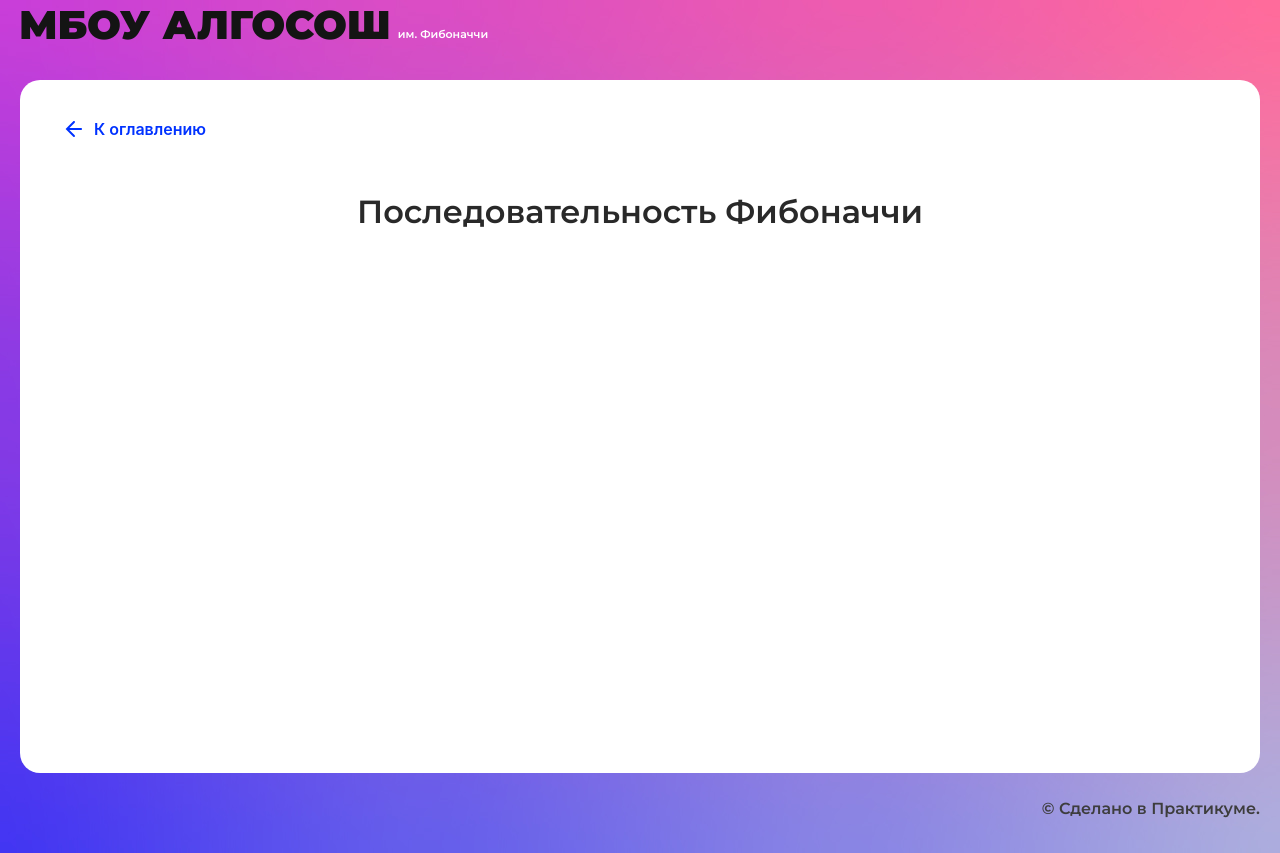
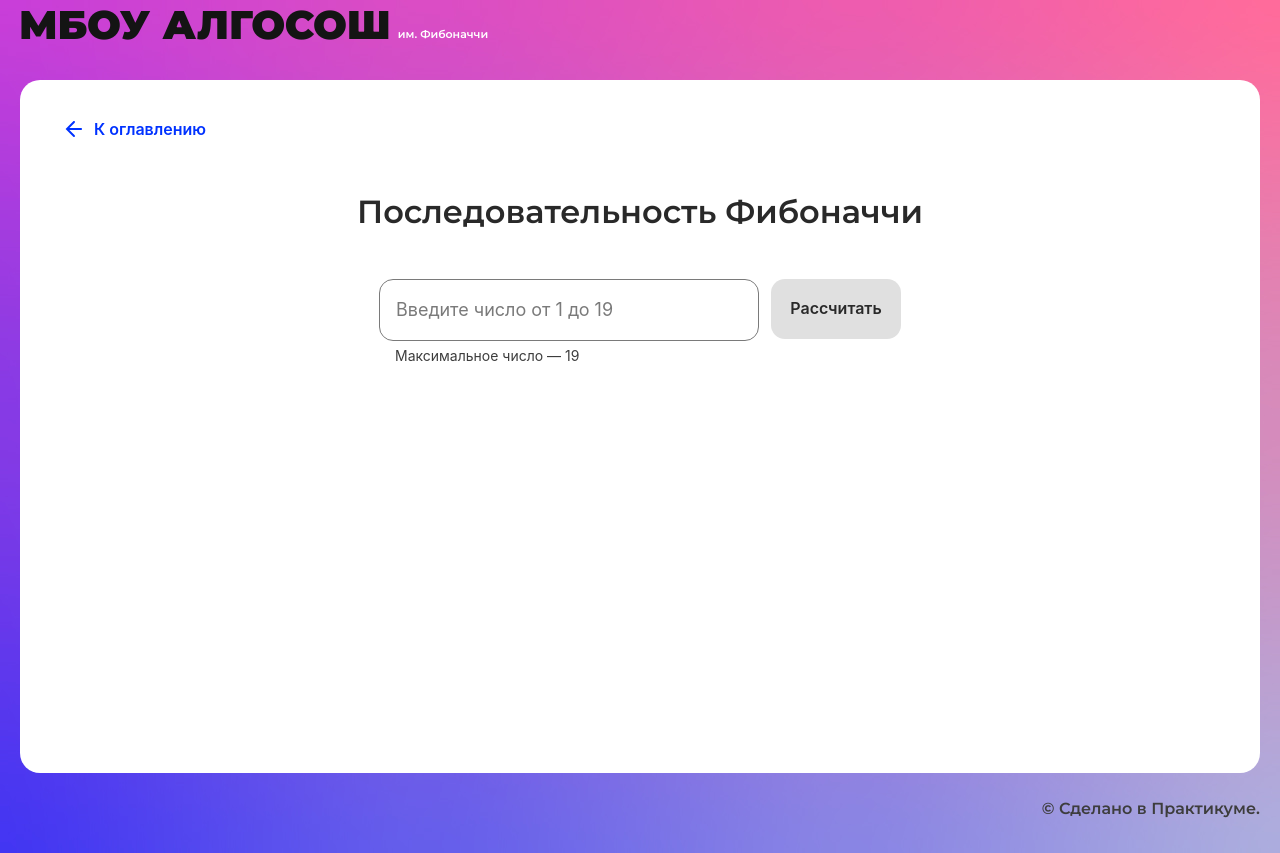
Before and after one commit to AlekseyShaydullin/Algososh-MBOU, a React (Create React App) app: page /fibonacci in a window 1280 px wide. Built offline with nearby package versions, Linux system fonts and the light colour scheme.

Commit message:
feat: fibonacci number algorithm

```diff
--- /dev/null
+++ b/src/components/fibonacci-page/fibonacci-page.module.css
@@ -0,0 +1,19 @@
+.wrapper {
+  display: flex;
+  justify-content: center;
+  gap: 12px;
+  width: 522px;
+  margin: 0 auto;
+}
+
+.list {
+  list-style-type: none;
+  display: flex;
+  flex-wrap: wrap;
+  justify-content: center;
+  align-content: center;
+  gap: 78px 16px;
+  margin: 48px auto 0;
+  padding: 0;
+  width: 944px;
+}
--- a/src/components/fibonacci-page/fibonacci-page.tsx
+++ b/src/components/fibonacci-page/fibonacci-page.tsx
@@ -1,10 +1,87 @@
-import React from "react";
+import React, { ChangeEvent, FormEvent, KeyboardEvent, useState } from "react";
+import { SHORT_DELAY_IN_MS } from "../../constants/delays";
+import { delay } from "../../utils/utils";
+import { Button } from "../ui/button/button";
+import { Circle } from "../ui/circle/circle";
+import { Input } from "../ui/input/input";
 import { SolutionLayout } from "../ui/solution-layout/solution-layout";
+import styleFibo from './fibonacci-page.module.css';
 
 export const FibonacciPage: React.FC = () => {
+  const [number, setNumber] = useState<string | number>('');
+  const [isLoading, setLoading] = useState<boolean>(false);
+  const [arrFibo, setArrFibo] = useState<number[] | null>(null)
+
+  const changeValue = (e: ChangeEvent<HTMLInputElement>): void => {
+    const fibNumber = Number(e.target.value);
+    if (fibNumber < 1 || fibNumber > 19) {
+      setNumber('');
+    } else {
+      setNumber(fibNumber);
+    }
+  }
+
+  const handleEnter = (e: KeyboardEvent<HTMLInputElement>): void => {
+    if(e.key === 'Enter') {
+      getFibonacci(e);
+    }
+  }
+
+  const fib = async (n: string | number) => {
+    setLoading(true);
+    let prev: number = 0
+    let next: number = 1
+    const renderFibo: number[] = []
+
+    for (let i = 0; i <= n; i++) {
+      let temp = next;
+      next = prev + next;
+      prev = temp
+      renderFibo.push(prev)
+      setArrFibo([...renderFibo])
+      await delay(SHORT_DELAY_IN_MS);
+    }
+    setLoading(false);
+  }
+
+  const getFibonacci = (e: FormEvent<HTMLButtonElement> | KeyboardEvent<HTMLInputElement>) => {
+    e.preventDefault();
+    fib(number);
+    setNumber('');
+  }
+
   return (
     <SolutionLayout title="Последовательность Фибоначчи">
-
+            <form className={styleFibo.form}>
+        <div className={styleFibo.wrapper}>
+          <Input
+            placeholder={'Введите число от 1 до 19'}
+            type={'number'}
+            isLimitText={true}
+            max={19}
+            onChange={changeValue}
+            onKeyDown={handleEnter}
+            value={number}
+          />
+          <Button
+            text={'Рассчитать'}
+            onClick={getFibonacci}
+            isLoader={isLoading}
+            disabled={!number}
+          />
+        </div>
+        <ul className={styleFibo.list}>
+          {
+            arrFibo && arrFibo.map((el: number, index: number) => {
+              return(
+                <li className={styleFibo.letter} key={index}>
+                  <Circle letter={String(el)} index={index} />
+                </li>
+              )
+            })
+          }
+        </ul>
+      </form>
     </SolutionLayout>
   );
 };
--- a/src/components/string/string.tsx
+++ b/src/components/string/string.tsx
@@ -1,6 +1,7 @@
 import React, { ChangeEvent, KeyboardEvent, FormEvent, useState } from "react";
 import { DELAY_IN_MS, SHORT_DELAY_IN_MS } from "../../constants/delays";
 import { ElementStates } from "../../types/element-states";
+import { TArrayString } from "../../types/main";
 import { delay, swap } from "../../utils/utils";
 import { Button } from "../ui/button/button";
 import { Circle } from "../ui/circle/circle";
@@ -8,31 +9,26 @@
 import { SolutionLayout } from "../ui/solution-layout/solution-layout";
 import styleString from './string.module.css';
 
-export type TArrayString = {
-  letter?: string;
-  state: ElementStates
-};
-
 export const StringComponent: React.FC = () => {
-  const [letters, setLetters] = useState<string>('')
-  const [reverse, setReverse] = useState<TArrayString[] | null>(null)
+  const [letters, setLetters] = useState<string>('');
+  const [reverse, setReverse] = useState<TArrayString[] | null>(null);
   const [isLoading, setLoading] = useState<boolean>(false);
 
-  const changeValue = (e: ChangeEvent<HTMLInputElement>) => {
-    setLetters(e.target.value)
+  const changeValue = (e: ChangeEvent<HTMLInputElement>): void => {
+    setLetters(e.target.value);
   }
 
-  const handleEnter = (e: KeyboardEvent<HTMLInputElement>) => {
+  const handleEnter = (e: KeyboardEvent<HTMLInputElement>): void => {
     if(e.key === 'Enter') {
-      getReverse(e)
+      getReverse(e);
     }
   }
 
   const reverseString = async (items: string) => {
-    setLoading(true)
+    setLoading(true);
     const arr = items.split('').map(letter => ({letter, state: ElementStates.Default}));
-    setReverse(arr)
-    await delay(SHORT_DELAY_IN_MS)
+    setReverse(arr);
+    await delay(SHORT_DELAY_IN_MS);
 
     for (let i = 0; i < arr.length; i++) {
       let end = arr.length - 1 - i;
@@ -52,7 +48,6 @@
       arr[i].state = ElementStates.Modified;
       arr[end].state = ElementStates.Modified;
       setReverse([...arr]);
-      await delay(SHORT_DELAY_IN_MS);
     }
     setLoading(false);
   }
@@ -60,7 +55,7 @@
   const getReverse = (e: FormEvent<HTMLButtonElement> | KeyboardEvent<HTMLInputElement>) => {
     e.preventDefault();
     reverseString(letters);
-    setLetters('')
+    setLetters('');
   }
 
   return (
--- /dev/null
+++ b/src/types/main.ts
@@ -0,0 +1,6 @@
+import { ElementStates } from "./element-states";
+
+export type TArrayString = {
+  letter?: string;
+  state: ElementStates
+};
--- a/src/utils/utils.ts
+++ b/src/utils/utils.ts
@@ -1,4 +1,4 @@
-import { TArrayString } from "../components/string/string";
+import { TArrayString } from "../types/main";
 
 export const delay = (timer: number) => new Promise<void>(
   resolve => setTimeout(resolve, timer)
```
